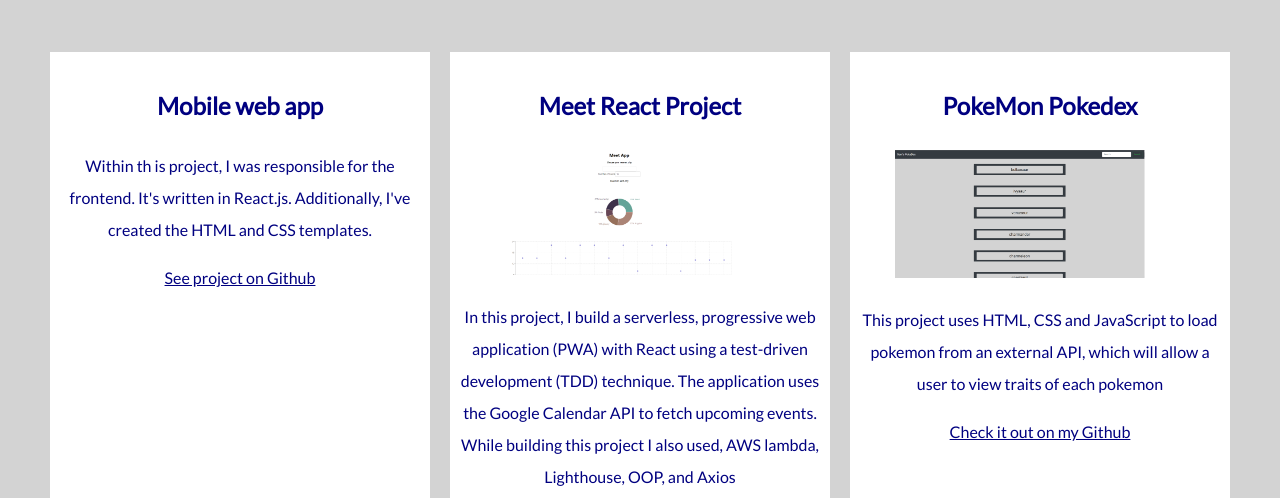
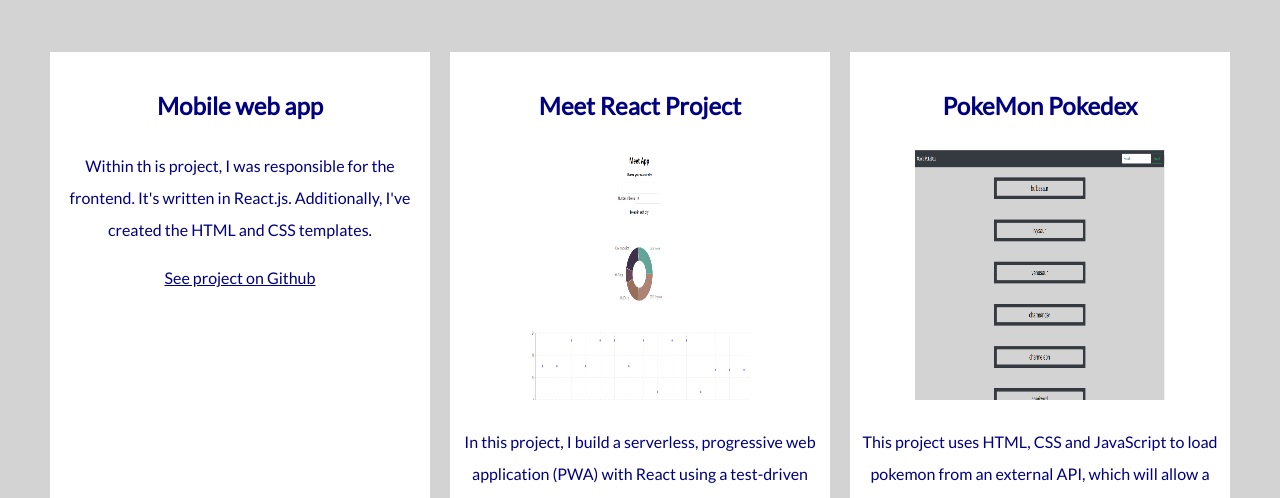
Before and after one commit to sballew17/portfolio-website, a plain HTML site: page work.html in a window 1280 px wide. Shown: the part 270-768 px from the top of the page. Drawn offline with Linux system fonts and the light colour scheme.

Commit message:
Update styles.production.css

```diff
--- a/CSS/styles.production.css
+++ b/CSS/styles.production.css
@@ -121,9 +121,9 @@ div {
   border-radius: 50%;
 }
 .screenshot {
+  width: 250px;
+  height: 250px;
 
-  width: 250px;
-  margin-right: 40px;
 }
 .page-footer {
   clear: both;
```
